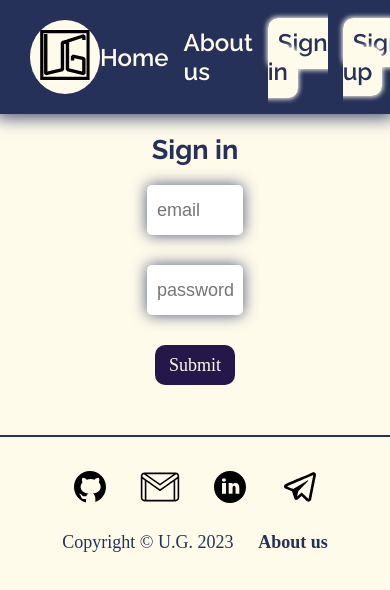
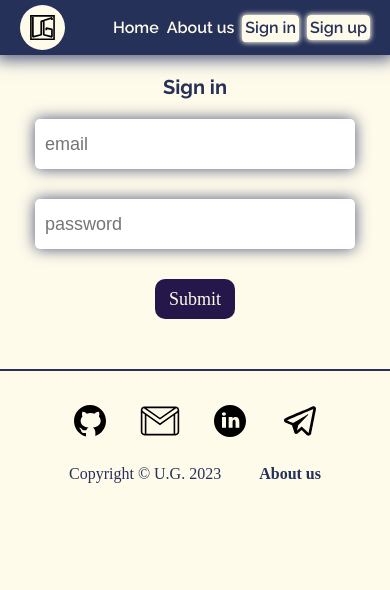
Before and after one commit to UncleGennady/ug-blog, a Next.js app: page /login in a window 390 px wide. Shown: the top 590 px of the page. Built offline with nearby package versions, Linux system fonts and the light colour scheme; no server answers.

Commit message:
added media query

```diff
--- a/components/header.tsx
+++ b/components/header.tsx
@@ -41,15 +41,16 @@ const Header = () => {
     return (
         <header className={`${styles.header} ${raleway.className} `}>
             <nav className={styles.nav}>
-               <Link href={'/'} className={styles.logo}>
+               <Link href={'/'} className={styles.logo_wrapper}>
+                   <div className={styles.logo}>
                        <Image
                            src="/ug_logo.svg"
                            alt="Picture of the author"
-                       width={50}
-                       height={50}
+                           fill
                            placeholder= "blur"
                            blurDataURL={'/ug_logo.svg'}
                        />
+                   </div>
                </Link>
                 <ul className={styles.ul}>
                     {navigationPage.map(page=>(
--- a/styles/Aside.module.scss
+++ b/styles/Aside.module.scss
@@ -7,3 +7,9 @@
   box-shadow: 0 0 15px 0 #495579;
   overflow: hidden;
 }
+
+@media(max-width:520px) {
+    .aside{
+      display: none;
+    }
+}
--- a/styles/CommentsList.module.scss
+++ b/styles/CommentsList.module.scss
@@ -12,3 +12,9 @@
 .info{
   width: 80%;
 }
+
+@media(max-width:700px) {
+  .item{
+    flex-direction: column;
+  }
+}
--- a/styles/Header.module.scss
+++ b/styles/Header.module.scss
@@ -21,14 +21,20 @@
   }
 
 }
-.logo{
-  padding: 10px;
+.logo_wrapper{
+  padding: 15px;
   border-radius: 50%;
   background: #FFFBEB;
   transition: .3s;
+
  &:hover{
    transform:scale(1.1) ;
  }
+}
+.logo{
+  width: 70px;
+  height: 70px;
+  position: relative;
 }
 .button{
   font-size: inherit;
@@ -52,3 +58,51 @@
 .link-active{
   border-bottom: 2px solid #FFFBEB;
 }
+
+
+@media(max-width:640px) {
+
+  .nav{
+    padding: 5px 20px;
+
+
+    .ul{
+      font-size: 18px;
+      flex-wrap: wrap;
+      justify-content: flex-end;
+    }
+
+  }
+
+  .logo_wrapper{
+    padding: 10px;
+  }
+  .logo{
+    width: 35px;
+    height: 35px;
+  }
+  .button{
+    padding: 3px;
+    border-radius: 4px;
+  }
+  .link{
+
+  }
+}
+
+@media(max-width:420px){
+  .logo_wrapper{
+    padding: 10px;
+
+  }
+  .logo{
+    width: 25px;
+    height: 25px;
+  }
+  .nav{
+    .ul{
+      font-size: 16px;
+      gap: 8px;
+    }
+  }
+}
--- a/styles/Home.module.scss
+++ b/styles/Home.module.scss
@@ -111,3 +111,30 @@
   gap: 40px;
   width: 25%;
 }
+
+@media(max-width:1200px) {
+  .wrapper_cards{
+    width: 60%;
+    gap:30px
+  }
+  .aside_wrapper{
+    gap: 30px;
+    width: 37%;
+  }
+}
+@media(max-width:520px) {
+  .wrapper_cards{
+    width: 100%;
+  }
+  .filters{
+    div{
+      padding: 10px;
+    }
+  }
+  .wrapper{
+    padding-top:20px;
+  }
+  .wrapper_image{
+    height: 200px;
+  }
+}
--- a/styles/LoginRegister.module.scss
+++ b/styles/LoginRegister.module.scss
@@ -65,3 +65,14 @@
 
   }
 }
+
+@media(max-width:700px) {
+  .form{
+    width: 50%;
+  }
+}
+@media(max-width:520px) {
+  .form{
+    width: 100%;
+  }
+}
--- a/styles/PostForm.module.scss
+++ b/styles/PostForm.module.scss
@@ -96,3 +96,26 @@
     transform: scale(1.01);
   }
 }
+@media(max-width:700px) {
+  .title{
+    font-size: 22px;
+  }
+  .tags{
+    font-size: 18px;
+  }
+}
+
+@media(max-width:520px) {
+  .title{
+    font-size: 20px;
+  }
+  .tags{
+    font-size: 16px;
+  }
+  .preview_wrapper{
+    padding-top: 20px;
+  }
+  .form{
+    padding: 20px 0;
+  }
+}
--- a/styles/globals.scss
+++ b/styles/globals.scss
@@ -106,3 +106,24 @@ input{
 button{
   font-family: '__Raleway_d1723a', '__Raleway_Fallback_d1723a';
 }
+
+@media(max-width:700px) {
+  h1{
+    font-size: 22px;
+  }
+  h2{
+    font-size:20px;
+  }
+  h3{
+    font-size:18px;
+  }
+  h4{
+    font-size:16px;
+  }
+  div{
+    font-size: 16px;
+  }
+  p{
+    font-size: 16px;
+  }
+}
```
Also changed, not shown: styles/About.module.scss (+14 -0 lines), styles/Avatar.module.scss (+7 -0 lines), styles/Card.module.scss (+8 -0 lines), styles/TagsList.module.scss (+12 -0 lines). Lines whose indentation alone changed are shown as unchanged.
